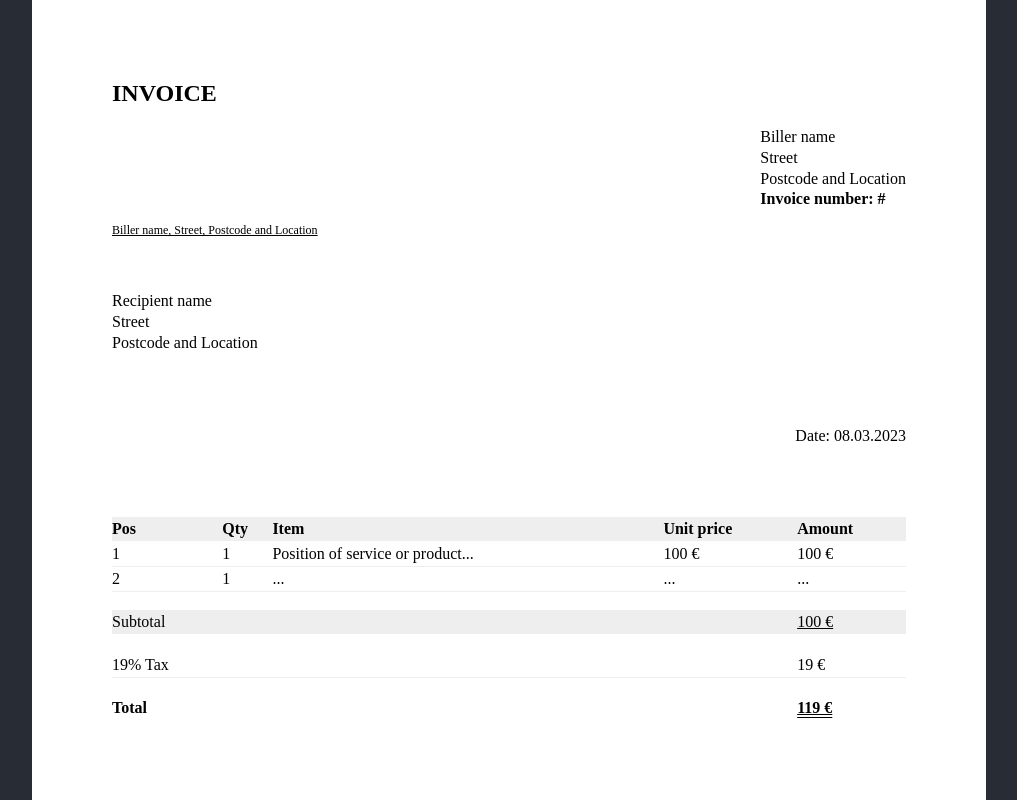
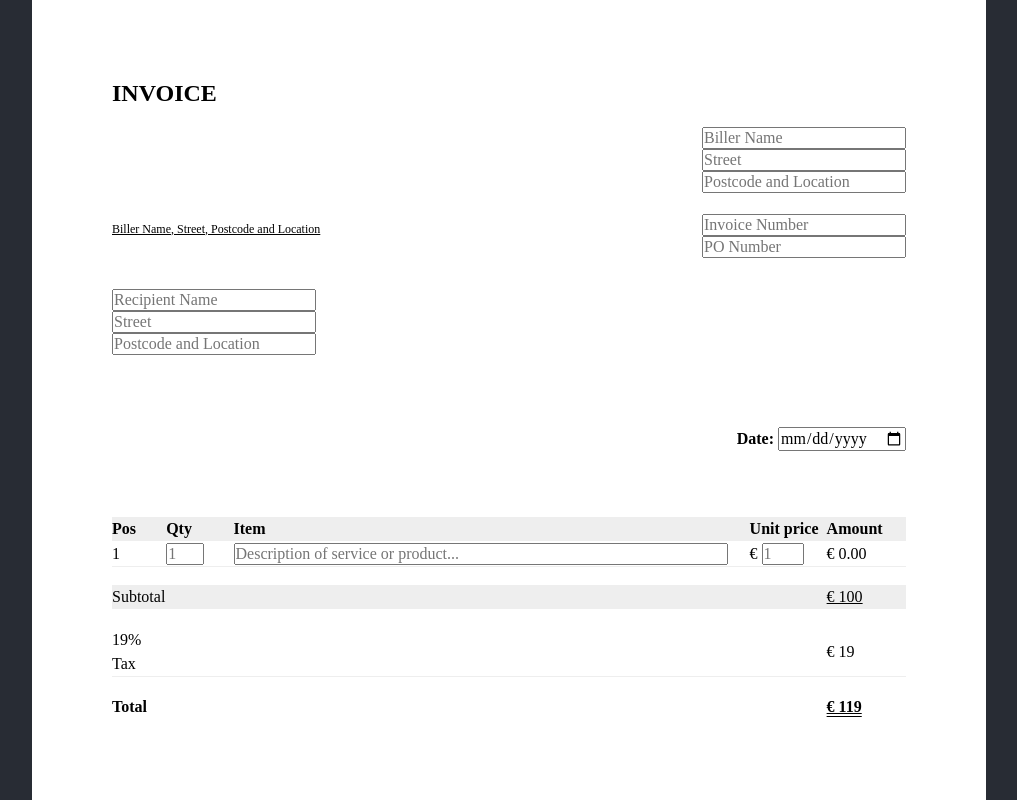
Before and after one commit to hkuennen/gener8invoice, a React (Create React App) app: page / in a window 1280 px wide. Shown: the top 800 px of the page, without its empty margins (131-1148 px from the left). Built offline with nearby package versions, Linux system fonts and the light colour scheme; no server answers; the HTML template or start-up script is replaced by a standard one; a web font is replaced by a local one.

Commit message:
form fields added

```diff
--- a/src/App.css
+++ b/src/App.css
@@ -52,3 +52,49 @@ h1 {
 .right {
   float: right;
 }
+
+table {
+  width: 100%;
+  border-collapse: collapse;
+}
+
+tr {
+  border-bottom: 1pt solid #EEEEEE;
+  line-height: 24px;
+}
+
+.grey {
+  background-color: #EEEEEE;
+  border-bottom: 1pt solid #FFFFFF;
+}
+
+.bold {
+  font-weight: 600;
+  border-bottom: 1pt solid #FFFFFF;
+}
+
+.number {
+  width: 50%;
+}
+
+.item {
+  width: 65%;
+}
+
+.use-up-space {
+  width: 95%;
+}
+
+.amount {
+  width: 10%;
+}
+
+#subtotal {
+  text-decoration-line: underline;
+  text-decoration-style: solid;
+}
+
+#total {
+  text-decoration-line: underline;
+  text-decoration-style: double;
+}
--- a/src/App.js
+++ b/src/App.js
@@ -1,13 +1,23 @@
 import React, { useState, useEffect } from "react";
-import moment from "moment";
-import './App.css';
-import Positions from './Positions.js';
+import "./App.css";
 
 const App = () => {
   const [data, setData] = useState({
     date: "",
     programming: "",
   });
+  const [inputs, setInputs] = useState({});
+
+  const handleChange = (e) => {
+    const name = e.target.name;
+    const value = e.target.value;
+    setInputs(values => ({...values, [name]: value}))
+  }
+
+  const handleSubmit = (e) => {
+    e.preventDefault();
+    alert(inputs);
+  }
 
 useEffect(() => {
   fetch('/api/data')
@@ -28,33 +38,84 @@ useEffect(() => {
     <div className="App">
       <header className="App-header"></header>
       <div className="wrapper">
+        <form onSubmit={handleSubmit}>
           <div class="page">
                 <h1>{"Invoice".toUpperCase()}</h1>
             <div className="two-col">
               <div className="contact-info">
                 <div className="sender">
-                <p className="underline">Biller name, Street, Postcode and Location</p>
+                  <p className="underline">{inputs.biller_name || "Biller Name"}, {inputs.b_street || "Street"}, {inputs.location || "Postcode and Location"}</p>
                 </div>
                 <div className="receiver">
-                <p>Recipient name</p>
-                <p>Street</p>
-                <p>Postcode and Location</p>
+                  <input type="text" name="recipient_name" placeholder="Recipient Name" onChange={handleChange}/><br />
+                  <input type="text" name="r_street" placeholder="Street" onChange={handleChange}/><br />
+                  <input type="text" name="location" placeholder="Postcode and Location" onChange={handleChange}/>
                 </div>
               </div>
               <div className="invoice-info">
-              <p>Biller name</p>
-              <p>Street</p>
-              <p>Postcode and Location</p>
-              <p class="bold">Invoice number: #</p>
+                <input type="text" name="biller_name" placeholder="Biller Name" onChange={handleChange}/><br />
+                <input type="text" name="b_street" placeholder="Street" onChange={handleChange}/><br />
+                <input type="text" name="location" placeholder="Postcode and Location" onChange={handleChange}/><br /><br />
+                <input type="text" name="inv_number" placeholder="Invoice Number" onChange={handleChange}/><br />
+                <input type="text" name="po_number" placeholder="PO Number" onChange={handleChange}/>
               </div>
             </div>
-          <p class="right">Date: {moment().format('DD.MM.YYYY')}</p>
+            <div class="right">
+              <label class="bold">Date: </label>
+              <input type="date" name="date" onChange={handleChange}/>
+            </div>
             <br /><br /><br /><br /><br />
-          <Positions />
+            <table>
+              <tr class="grey">
+                <th>Pos</th>
+                <th>Qty</th>
+                <th class="item">Item</th>
+                <th>Unit price</th>
+                <th>Amount</th>
+              </tr>
+              <tr>
+                <td>1</td>
+                <td><input type="number" name="qty" placeholder="1" class="number" onChange={handleChange} /* value={inputs.qty === undefined ? 1 : inputs.qty} *//></td>
+                <td><input type="textarea" name="item" class="use-up-space" placeholder="Description of service or product..." onChange={handleChange}/></td>
+                <td>
+                  <label>€ </label>
+                  <input type="number" name="price" placeholder="1" class="number" onChange={handleChange} /* value={inputs.price === undefined ? 0 : inputs.price} *//>
+                </td>
+                <td class="amount">
+                  <label>€ </label>
+                  {isNaN(parseInt(inputs.qty)) || isNaN(parseInt(inputs.price)) ? (0).toFixed(2) : (inputs.qty * inputs.price).toFixed(2)}
+                </td>
+              </tr>
+              <br />
+              <tr class="grey">
+                <td>Subtotal</td>
+                <td></td>
+                <td></td>
+                <td></td>
+                <td id="subtotal">€ 100</td>
+              </tr>
+              <br />
+              <tr>
+                <td>19% Tax</td>
+                <td></td>
+                <td></td>
+                <td></td>
+                <td>€ 19</td>
+              </tr>
+              <br />
+              <tr class="bold">
+                <td>Total</td>
+                <td></td>
+                <td></td>
+                <td></td>
+                <td id="total">€ 119</td>
+              </tr>
+            </table>
             <br /><br /><br /><br /><br />
             <p>{data.date}</p>
             <p>{data.programming}</p>
           </div>
+        </form>
       </div>
     </div>
   );
--- a/src/Positions.css
+++ /dev/null
@@ -1,29 +0,0 @@
-table {
-  width: 100%;
-  border-collapse: collapse;
-}
-
-tr {
-  border-bottom: 1pt solid #EEEEEE;
-  line-height: 24px;
-}
-
-.grey {
-  background-color: #EEEEEE;
-  border-bottom: 1pt solid #FFFFFF;
-}
-
-.bold {
-  font-weight: 600;
-  border-bottom: 1pt solid #FFFFFF;
-}
-
-#subtotal {
-  text-decoration-line: underline;
-  text-decoration-style: solid;
-}
-
-#total {
-  text-decoration-line: underline;
-  text-decoration-style: double;
-}
--- a/src/Positions.js
+++ /dev/null
@@ -1,56 +0,0 @@
-import './Positions.css';
-
-const Positions = () => {
-
-  return (
-    <table>
-      <tr class="grey">
-        <th>Pos</th>
-        <th>Qty</th>
-        <th>Item</th>
-        <th>Unit price</th>
-        <th>Amount</th>
-      </tr>
-      <tr>
-        <td>1</td>
-        <td>1</td>
-        <td>Position of service or product...</td>
-        <td>100 €</td>
-        <td>100 €</td>
-      </tr>
-      <tr>
-        <td>2</td>
-        <td>1</td>
-        <td>...</td>
-        <td>...</td>
-        <td>...</td>
-      </tr>
-      <br />
-      <tr class="grey">
-        <td>Subtotal</td>
-        <td></td>
-        <td></td>
-        <td></td>
-        <td id="subtotal">100 €</td>
-      </tr>
-      <br />
-      <tr>
-        <td>19% Tax</td>
-        <td></td>
-        <td></td>
-        <td></td>
-        <td>19 €</td>
-      </tr>
-      <br />
-      <tr class="bold">
-        <td>Total</td>
-        <td></td>
-        <td></td>
-        <td></td>
-        <td id="total">119 €</td>
-      </tr>
-    </table>
-  );
-}
-
-export default Positions;
--- a/src/index.css
+++ b/src/index.css
@@ -20,3 +20,15 @@ code {
  margin: 0;
  padding: 0;
 }
+
+/* Chrome, Safari, Edge, Opera */
+input::-webkit-outer-spin-button,
+input::-webkit-inner-spin-button {
+  -webkit-appearance: none;
+  margin: 0;
+}
+
+/* Firefox */
+input[type=number] {
+  -moz-appearance: textfield;
+}
```
Lines whose indentation alone changed are shown as unchanged.
